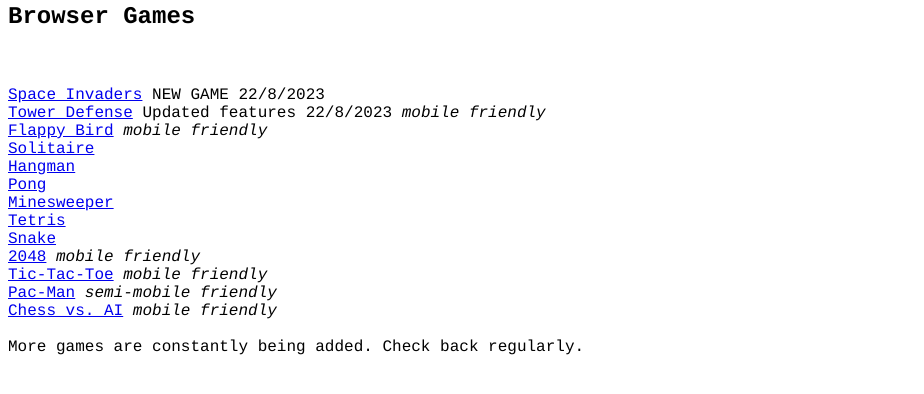
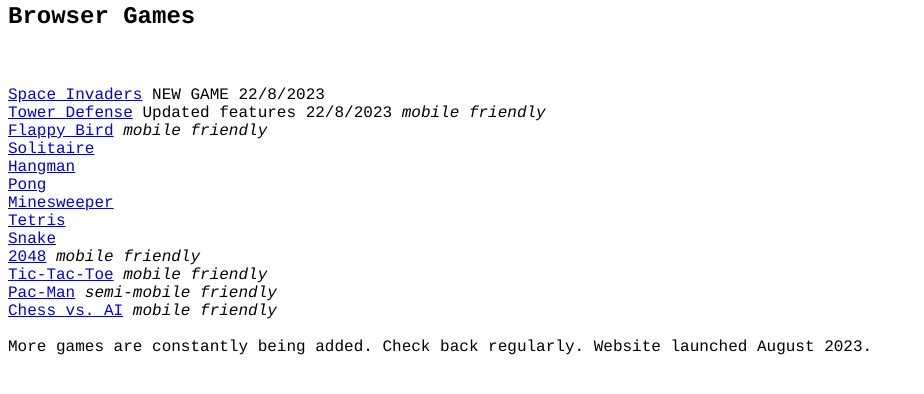
Before and after one commit to baldurkm/simplegames, a plain HTML site: page index.html in a window 1280 px wide. Shown: the part 150-544 px from the top of the page, without its empty margins (0-924 px from the left). Drawn offline with Linux system fonts and the light colour scheme.

Commit message:
Update index.html

```diff
--- a/index.html
+++ b/index.html
@@ -42,5 +42,6 @@
     <a href="chess-ai/index.html">Chess vs. AI</a> <i>mobile friendly</i> <br>
     <br>
     <a>More games are constantly being added. Check back regularly.</a>
+    <a>Website launched August 2023.</a>
 </body>
 </html>
```
